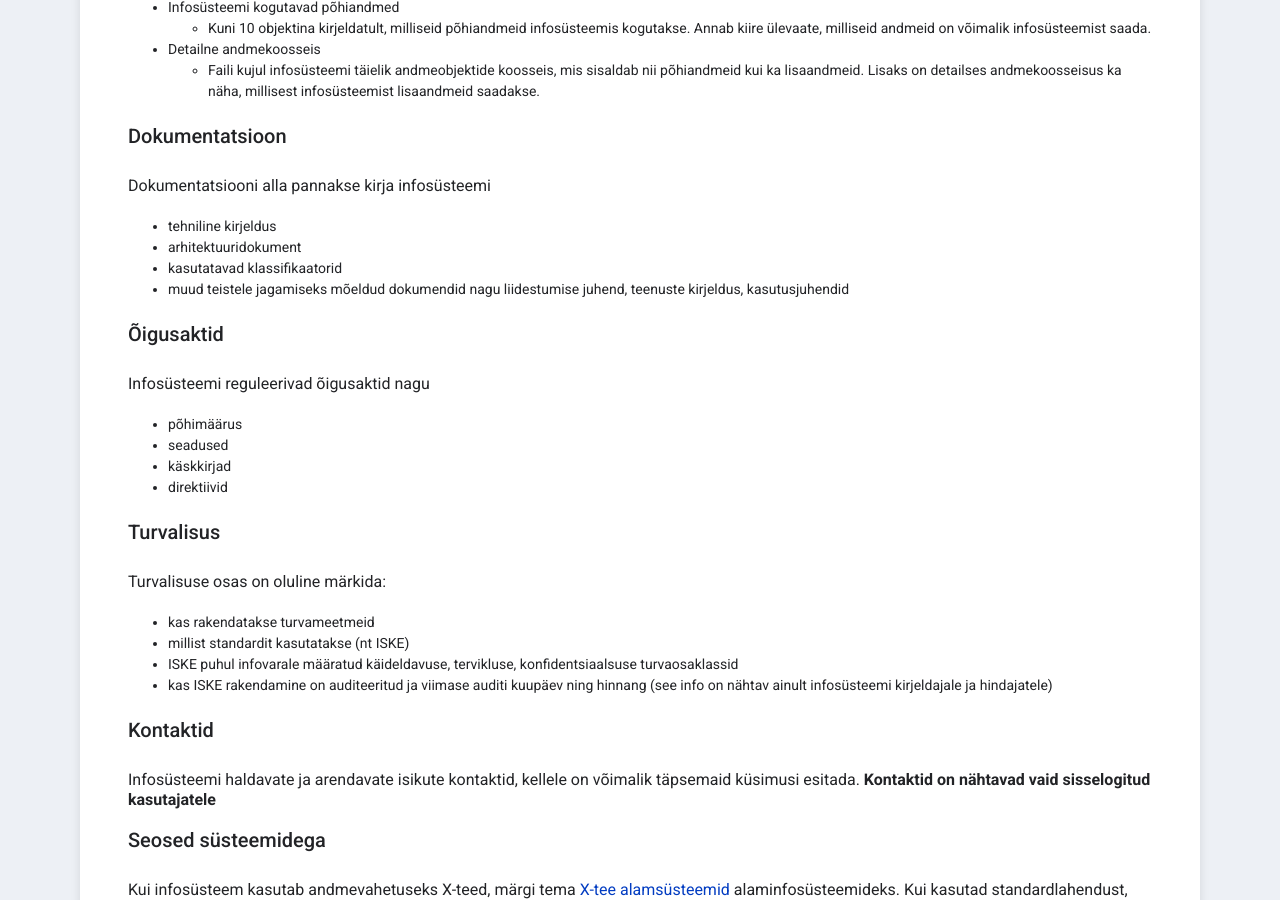
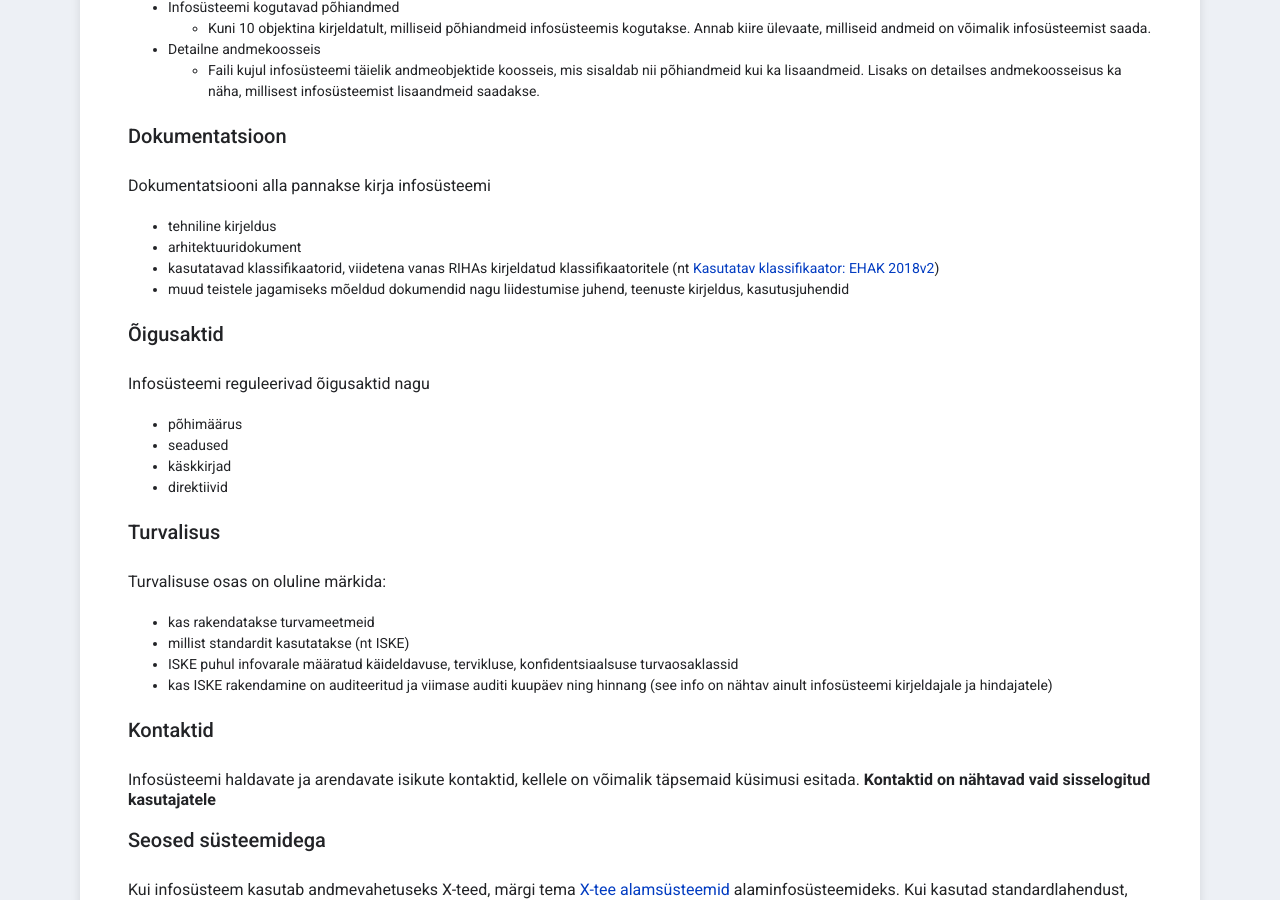
Before and after one commit to e-gov/RIHA-Help, a Jekyll site: the page built from docs/RIHAs-kirjeldamine.md, in a window 1280 px wide and 900 px high, scrolled down 2019 px. Built offline with Jekyll 4.4.1, drawn with Linux system fonts in a browser that asks for light colours.

Commit message:
Update RIHAs-kirjeldamine.md

```diff
--- a/docs/RIHAs-kirjeldamine.md
+++ b/docs/RIHAs-kirjeldamine.md
@@ -72,7 +72,7 @@ Dokumentatsiooni alla pannakse kirja infosüsteemi
 
 - tehniline kirjeldus
 - arhitektuuridokument
-- kasutatavad klassifikaatorid
+- kasutatavad klassifikaatorid, viidetena vanas RIHAs kirjeldatud klassifikaatoritele (nt [Kasutatav klassifikaator: EHAK 2018v2](https://vana.riha.ee/riha/main/kla/eesti_haldus-_ja_asustusjaotuse_klassifikaator_2018v1_ver20))
 - muud teistele jagamiseks mõeldud dokumendid nagu liidestumise juhend, teenuste kirjeldus, kasutusjuhendid
 
 
```
